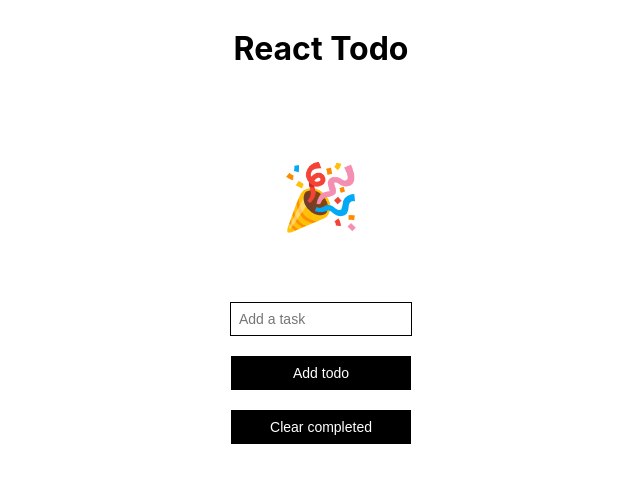
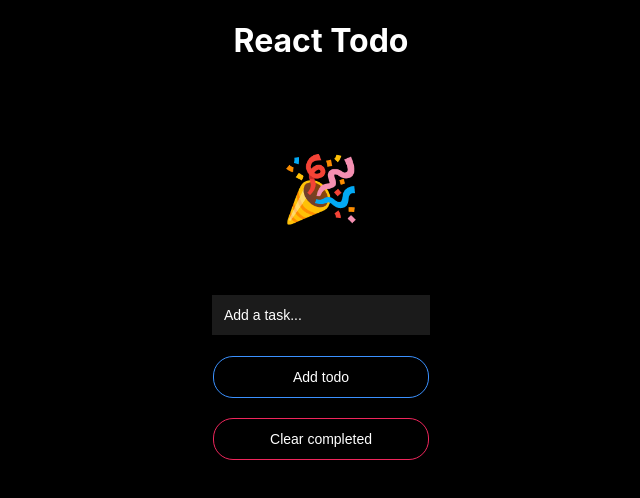
Before and after one commit to keegn/simple-react-todo, a React (Create React App) app: page / in a window 1280 px wide. Shown: the top 498 px of the page, without its empty margins (319-959 px from the left). Built offline with nearby package versions, Linux system fonts and the light colour scheme.

Commit message:
UI color updates

```diff
--- a/src/App.js
+++ b/src/App.js
@@ -1,17 +1,17 @@
-import React from "react";
-
-import Header from "./components/Header";
-import Form from "./components/Form";
-import TodoList from "./components/TodoList";
-import EmptyListState from "./components/EmptyListState";
+import React from 'react';
+import Header from './components/Header';
+import Form from './components/Form';
+import TodoList from './components/TodoList';
+import EmptyListState from './components/EmptyListState';
+import { GlobalStyle } from './components/global-styles/GlobalStyles';
 // for later: yarn add react-spring --> see https://github.com/drcmda/react-spring
 
-import { AppContainer } from "./components/global-styles/GlobalStyles";
+import { AppContainer } from './components/global-styles/GlobalStyles';
 
 class App extends React.Component {
   state = {
     todos: [],
-    task: ""
+    task: ''
   };
 
   handleInput = event => {
@@ -28,7 +28,7 @@ class App extends React.Component {
             id: Date.now(),
             completed: false
           }),
-          task: ""
+          task: ''
         };
       }
     });
@@ -63,6 +63,8 @@ class App extends React.Component {
 
   render() {
     return (
+      <>
+        <GlobalStyle />
         <AppContainer>
           <Header headingText="React Todo" />
           {this.state.todos.length === 0 ? (
@@ -81,6 +83,7 @@ class App extends React.Component {
             handleDelete={this.handleDelete}
           />
         </AppContainer>
+      </>
     );
   }
 }
--- a/src/components/Form.js
+++ b/src/components/Form.js
@@ -1,14 +1,14 @@
-import React from "react";
-import Button from "./Button";
-import Input from "./Input";
-import { StyledForm } from "./global-styles/GlobalStyles";
+import React from 'react';
+import Button from './Button';
+import Input from './Input';
+import { StyledForm } from './global-styles/GlobalStyles';
 
 const Form = props => (
   <StyledForm onSubmit={props.onSubmit}>
     <Input
       onChange={props.onChange}
       type="text"
-      placeholder="Add a task"
+      placeholder="Add a task..."
       value={props.task}
       name={props.name}
       autoComplete="off"
--- a/src/components/TodoItem.js
+++ b/src/components/TodoItem.js
@@ -1,16 +1,15 @@
-import React from "react";
-import styled from "styled-components";
+import React from 'react';
+import styled from 'styled-components';
 
 const ToggleItemStyle = styled.div(props => ({
-  textDecoration: props.textDecoration,
   padding: '10px',
+  color: props.color
 }));
 
 const TodoItem = props => (
   <ToggleItemStyle
-    textDecoration={props.data.completed ? "line-through" : null}
-    onClick={() => props.handleCompleted(props.data.id)}
-  >
+    color={props.data.completed ? '#EF265C' : 'white'}
+    onClick={() => props.handleCompleted(props.data.id)}>
     {props.data.task}
   </ToggleItemStyle>
 );
--- a/src/components/global-styles/GlobalStyles.js
+++ b/src/components/global-styles/GlobalStyles.js
@@ -1,33 +1,57 @@
 import styled from 'styled-components';
+import { createGlobalStyle } from 'styled-components';
+
+export const GlobalStyle = createGlobalStyle`
+  body {
+  margin: 0;
+  padding: 0;
+  background: black;
+  color: white;
+  font-family: -apple-system, BlinkMacSystemFont, "Segoe UI", "Roboto", "Oxygen",
+    "Ubuntu", "Cantarell", "Fira Sans", "Droid Sans", "Helvetica Neue",
+    sans-serif;
+  -webkit-font-smoothing: antialiased;
+  -moz-osx-font-smoothing: grayscale;
+  }
+`;
 
 export const AppContainer = styled.div`
   display: grid;
   align-items: center;
   justify-items: center;
   grid-gap: 24px;
-  font-family: -apple-system, BlinkMacSystemFont, "Segoe UI", Roboto, Helvetica, Arial, sans-serif, "Apple Color Emoji", "Segoe UI Emoji", "Segoe UI Symbol";
+  font-family: -apple-system, BlinkMacSystemFont, 'Segoe UI', Roboto, Helvetica,
+    Arial, sans-serif, 'Apple Color Emoji', 'Segoe UI Emoji', 'Segoe UI Symbol';
 `;
 export const StyledH1 = styled.h1`
   font-size: 64px;
 `;
 export const StyledButton = styled.button`
-  padding: 8px 8px;
-  width: 180px;
-  border: 1px solid black;
+  padding: 12px 12px;
+  width: 216px;
+  border: 1px solid #3b91ff;
   outline: none;
   color: white;
   background: black;
   font-size: 14px;
+  cursor: pointer;
+  border-radius: 20px;
+  & + & {
+    border: 1px solid #ef265c;
+  }
 `;
 
 export const StyledInput = styled.input`
-  padding: 8px 8px;
-  background: white;
-  width: 164px;
+  padding: 12px 12px;
+  background: #1b1b1b;
+  width: 194px;
   outline: none;
   border: 1px solid black;
-  color: black;
+  color: white;
   font-size: 14px;
+  &::-webkit-input-placeholder {
+    color: white;
+  }
 `;
 
 export const StyledForm = styled.form`
```
Lines whose indentation alone changed are shown as unchanged.
